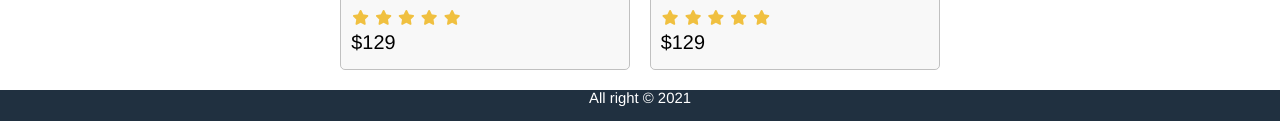
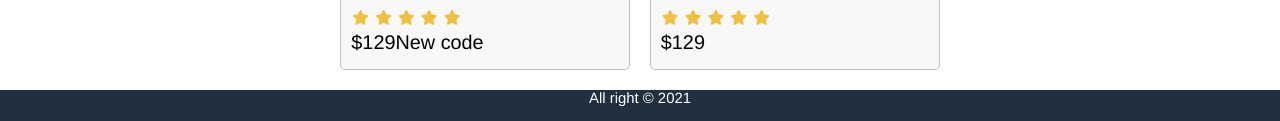
Before and after one commit to Shafiullah198/shoppingSite, a plain HTML site: page index.html in a window 1280 px wide. Shown: the part 717-838 px from the top of the page. Drawn offline with Linux system fonts and the light colour scheme.

Commit message:
add new text

```diff
--- a/index.html
+++ b/index.html
@@ -77,6 +77,7 @@
                         </div>
                     </div>
                 </div>
+
                 <div class="card">
                     <a href="product.html">
                         <img class="medium" src="./images/p1.jpg" alt="">
@@ -151,7 +152,7 @@
                             </span>
                         </div>
                         <div class="price">
-                            $129
+                            $129<span>New code</span>
                         </div>
                     </div>
                 </div>
```
